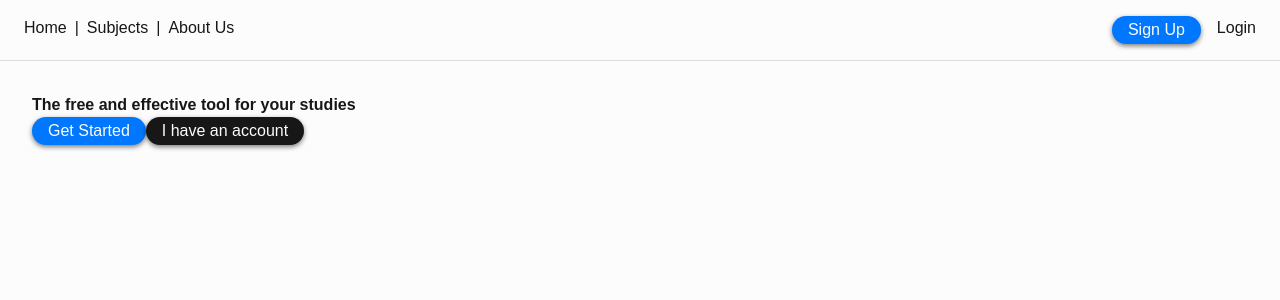
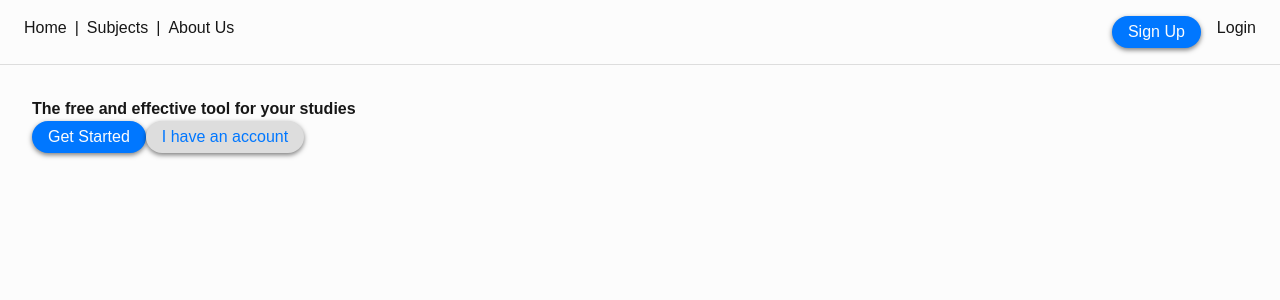
Before and after one commit to thomassrmcardle/Study-Guide, a Next.js app in the folder guide-app/: page / in a window 1280 px wide. Shown: the top 300 px of the page. Built offline with nearby package versions, Linux system fonts and the light colour scheme.

Commit message:
Improved visuals.

```diff
--- a/guide-app/src/components/layout.js
+++ b/guide-app/src/components/layout.js
@@ -3,7 +3,7 @@ import React from 'react';
 export default function Layout({ children }) {
   return (
     <div>
-      <nav style={{ padding: '1rem', borderBottom: '1px solid #ddd' }}>
+      <nav style={{ padding: '1rem' }}>
         <a href="/">Home</a> |{' '}
         <a href="/subjects">Subjects</a> |{' '}
         <a chref="/about">About Us</a>
--- a/guide-app/src/styles/globals.css
+++ b/guide-app/src/styles/globals.css
@@ -4,6 +4,7 @@
   --white: #fcfcfc;
   --accent: #0077ff;
   --background: var(--white);
+  --secondaryBack: #ddd;
   --foreground: #171717;
   --shadow: #00000083;
 }
@@ -18,6 +19,7 @@
 @media (prefers-color-scheme: dark) {
   :root {
     --background: #0a0a0a;
+    --secondaryBack: #5a5a5a;
     --foreground: #ededed;
   }
 }
@@ -42,6 +44,7 @@ nav {
   flex-direction: row;
   background: var(--background);
   color: var(--foreground);
+  border-bottom: 1px solid var(--secondaryBack);
 }
 
 nav a {
@@ -56,7 +59,7 @@ nav a {
 }
 
 .button {
-  padding: 0.125rem 1rem;
+  padding: 0.25rem 1rem;
   background: var(--accent);
   color: var(--white) !important;
   border-radius: 16px;
@@ -64,7 +67,8 @@ nav a {
 }
 
 .secondaryButton {
-  background: var(--foreground);
+  background: var(--secondaryBack);
+  color: var(--accent) !important;
 }
 
 .spacer {
```
